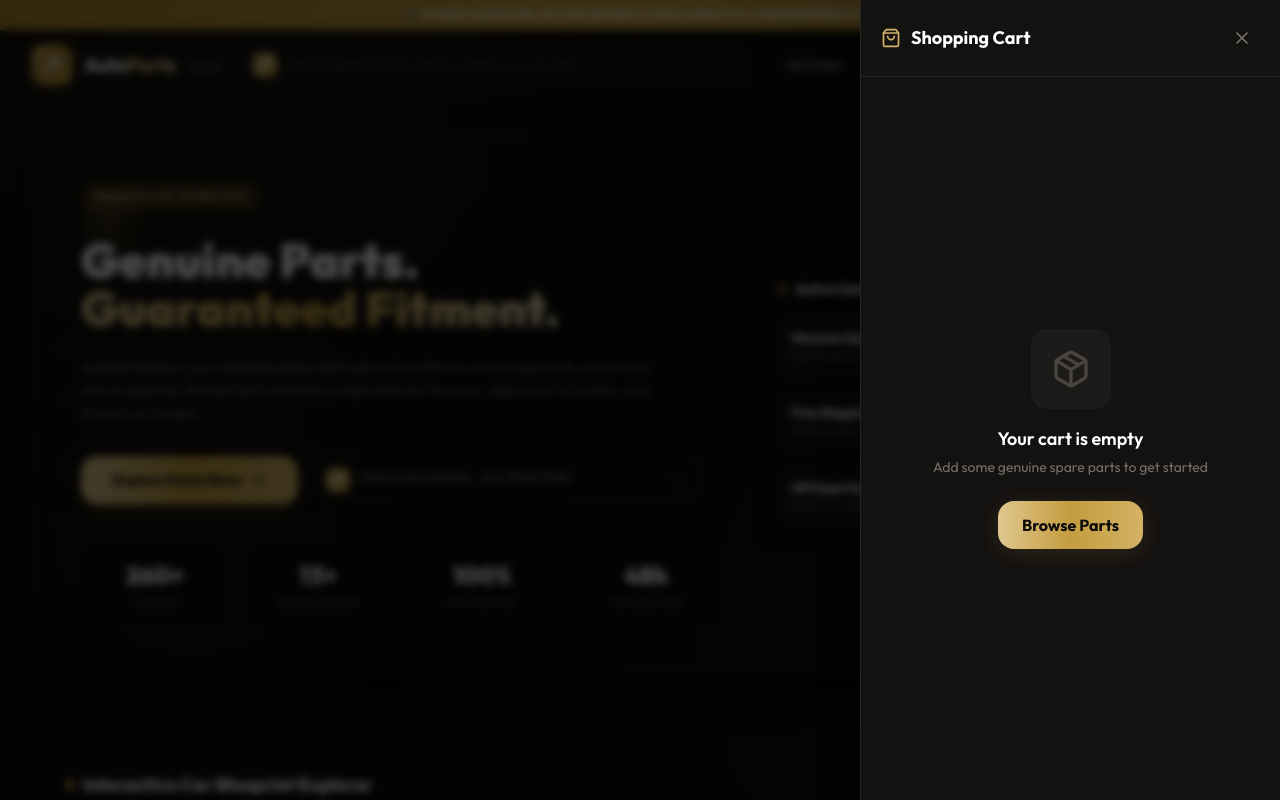
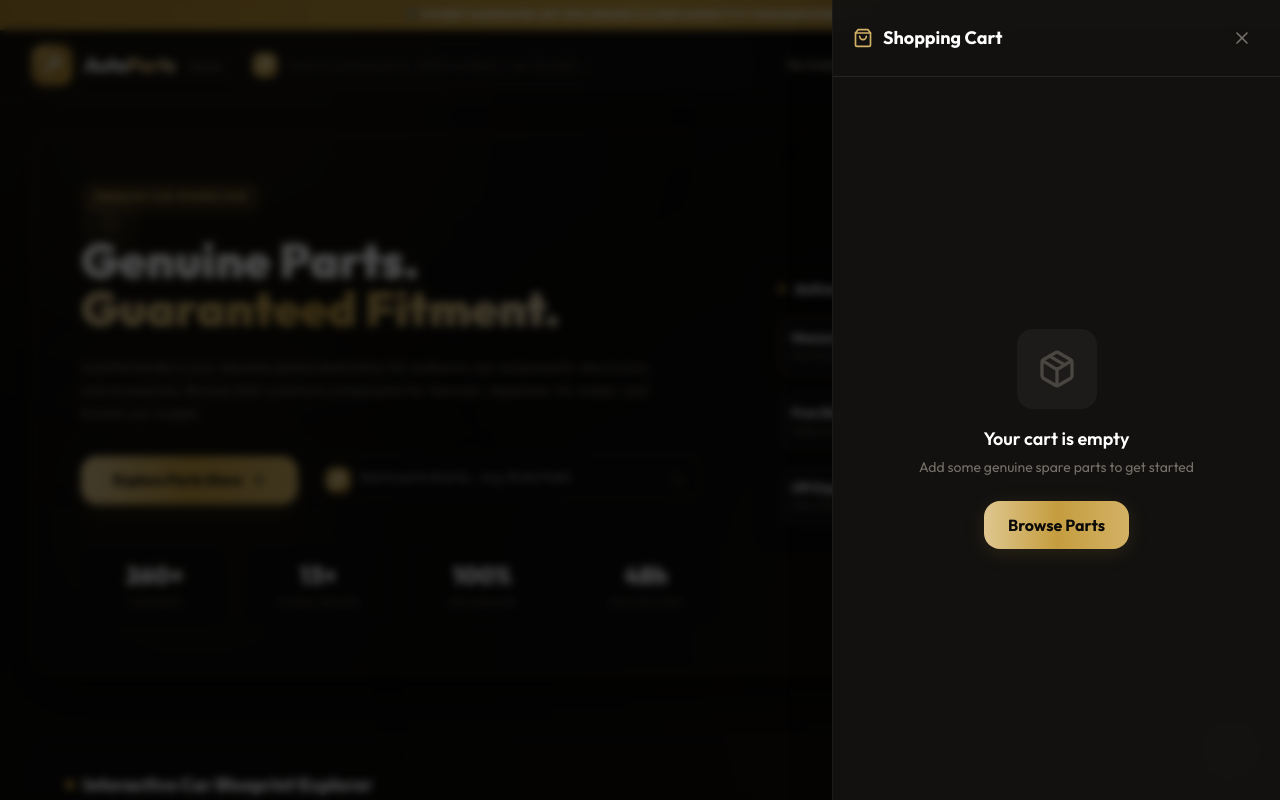
Before and after one commit to calixjordan/autopartsstore, a Next.js app: page / in a window 1280 px wide. Both pictures are taken after a click on the button 1225 px from the left and 65 px from the top of the page. Shown: the top 800 px of the page. Built offline with nearby package versions, Linux system fonts and the light colour scheme.

Commit message:
Standardize CartSidebar wrapper elements to match WishlistSidebar layout structures to eliminate right-side horizontal offset shifting

```diff
--- a/src/components/CartSidebar.tsx
+++ b/src/components/CartSidebar.tsx
@@ -113,21 +113,19 @@ export function CartSidebar() {
   const shipping = total > 4999 || activeCoupon === "FREESHIP" ? 0 : (total === 0 ? 0 : 150);
   const grandTotal = total - discount + shipping;
 
+  if (!isOpen) return null;
+
   return (
-    <>
-      {/* Overlay */}
-      {isOpen && (
+    <div className="fixed inset-0 z-50 overflow-hidden select-none">
+      {/* Backdrop */}
       <div
-          className="fixed inset-0 bg-black/70 backdrop-blur-sm z-50 animate-fade-in"
+        className="absolute inset-0 bg-black/70 backdrop-blur-sm z-50 animate-fade-in"
         onClick={closeCart}
       />
-      )}
 
-      {/* Sidebar */}
+      <div className="absolute inset-y-0 right-0 max-w-full flex pl-10 z-50">
         <aside
-        className={`fixed top-0 right-0 h-full w-full sm:w-[420px] bg-dark-800 border-l border-dark-600 z-50 flex flex-col shadow-2xl transition-transform duration-300 ease-out ${
-          isOpen ? "translate-x-0" : "translate-x-full"
-        }`}
+          className="w-screen max-w-md bg-dark-800/95 backdrop-blur-xl border-l border-dark-600/50 shadow-2xl flex flex-col h-full animate-slide-in-right"
         >
         {/* Header */}
         <div className="flex items-center justify-between p-5 border-b border-dark-600">
@@ -195,14 +193,16 @@ export function CartSidebar() {
                 </div>
 
                 {/* Info */}
-                <div className="flex-1 min-w-0">
-                  <p className="text-white text-sm font-semibold leading-tight line-clamp-2">
+                <div className="flex-1 min-w-0 flex flex-col justify-between">
+                  <div>
+                    <h4 className="text-white text-xs sm:text-sm font-semibold truncate hover:text-brand-400 transition-colors">
                       {item.product.name}
-                  </p>
-                  <p className="text-dark-300 text-xs mt-0.5">
+                    </h4>
+                    <p className="text-[10px] text-dark-300 mt-0.5 font-mono">
                       PN: {item.product.partNumber}
                     </p>
-                  <p className="text-brand-400 font-bold mt-1.5">
+                  </div>
+                  <p className="text-brand-400 font-bold mt-1 text-xs">
                     ₹{(item.product.price * item.quantity).toLocaleString("en-IN")}
                   </p>
 
@@ -352,6 +352,7 @@ export function CartSidebar() {
           </div>
         )}
         </aside>
-    </>
+      </div>
+    </div>
   );
 }
```
Lines whose indentation alone changed are shown as unchanged.
